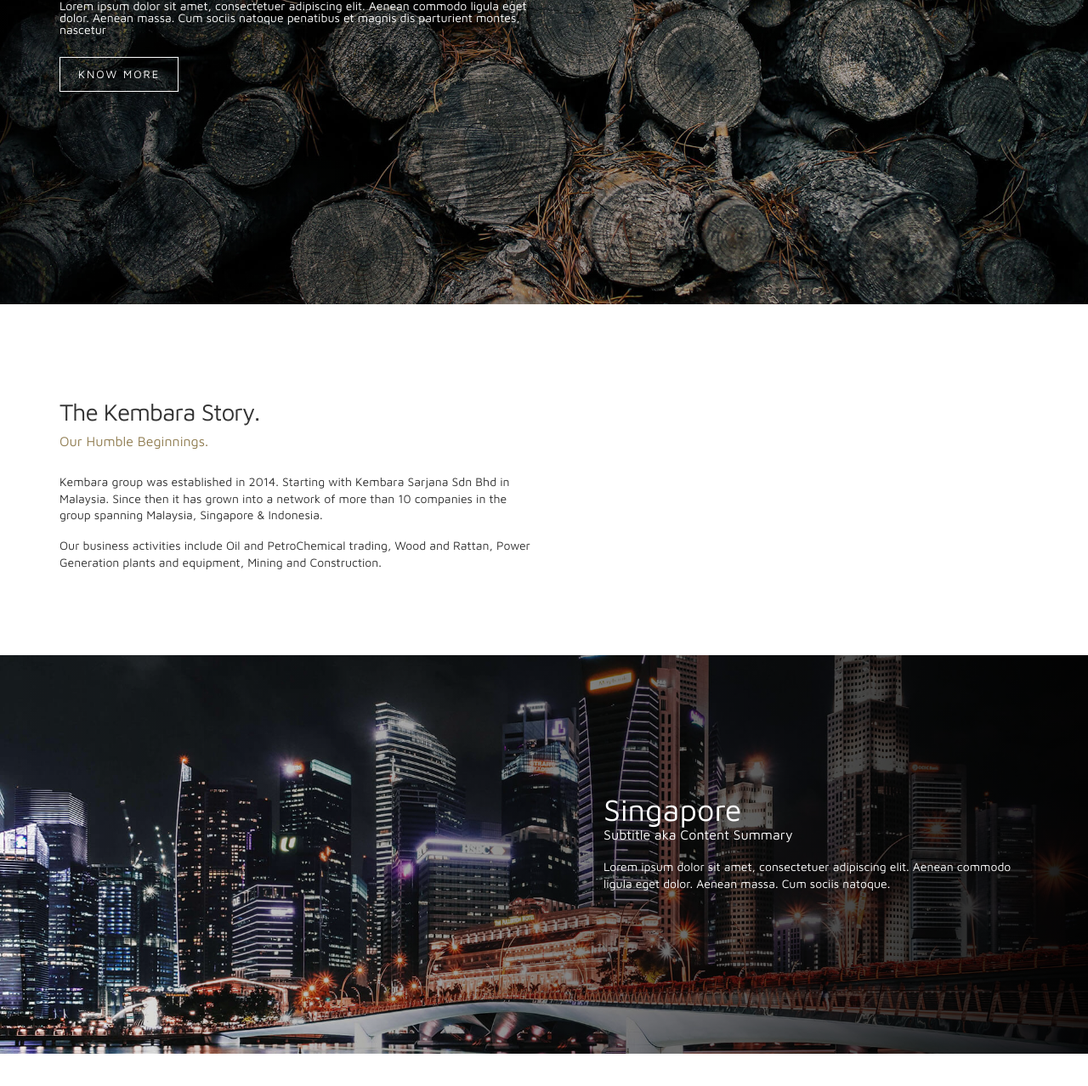
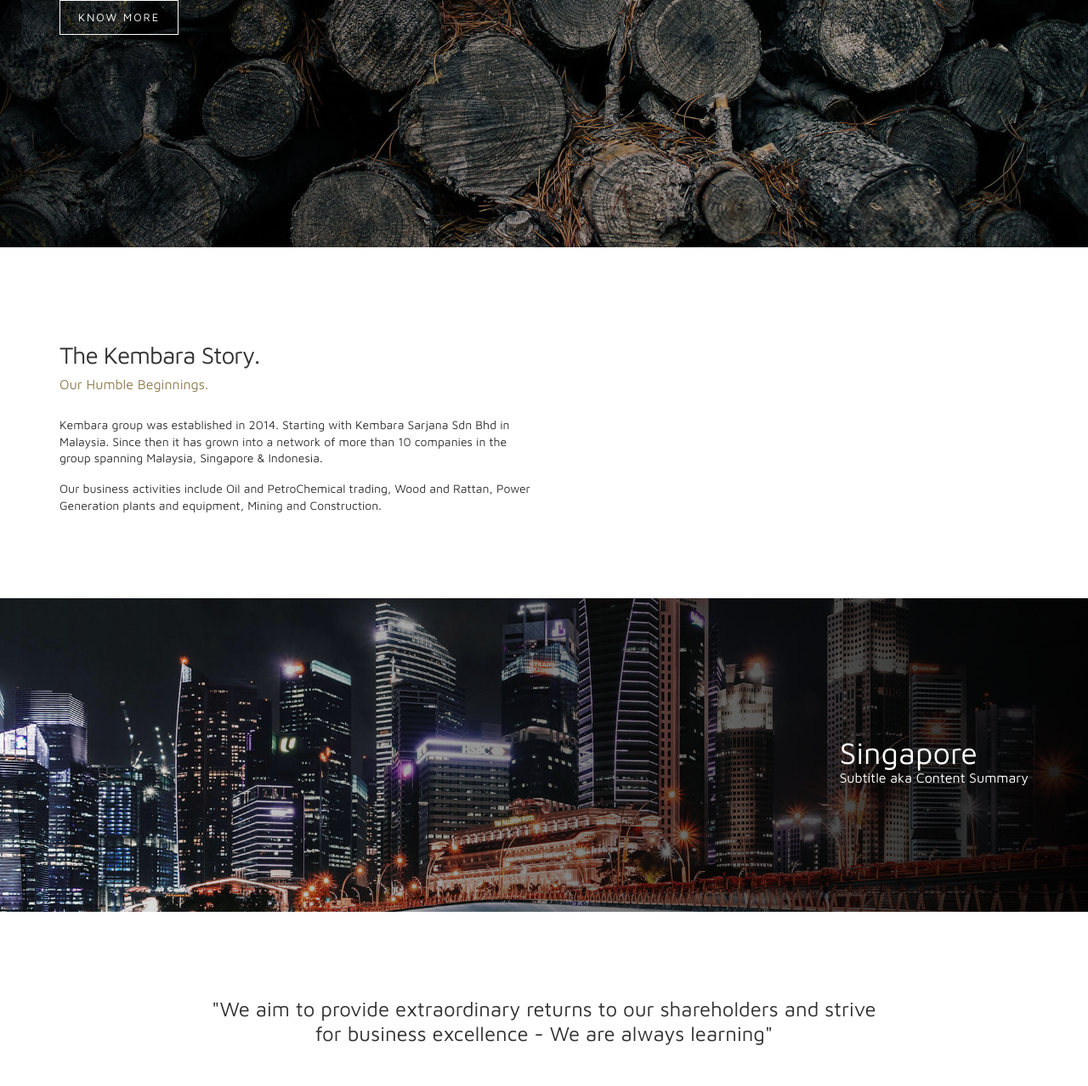
Before and after one commit to kembaraholdings/kembaraholdings.github.io, a plain HTML site: page index.html in a window 1280 px wide. Shown: the part 328-1606 px from the top of the page at 85% size. Drawn offline with Linux system fonts and the light colour scheme; a script that the page names is missing; files whose address does not match are found by name.

Commit message:
Update 1.1
Removed <p> from section breakers

```diff
--- a/index.html
+++ b/index.html
@@ -86,7 +86,6 @@
 <div class="col-md-6">
 <div class="hero-content">
 <h1 class="wow fadeInUp" data-wow-delay="0s">Building Tomorrow.<br class="visible-xs"> Thinking Today.</h1>
-<p class="wow fadeInUp" data-wow-delay="0.2s">Lorem ipsum dolor sit amet, consectetuer adipiscing elit. Aenean commodo ligula eget dolor. Aenean massa. Cum sociis natoque penatibus et magnis dis parturient montes, nascetur</p>
 <a class="btn btn-primary btn-action popup wow fadeInUp page-scroll" data-wow-delay="0.2s" href="#about">Know More</a>
 </div>
 </div>
@@ -119,7 +118,6 @@ Our business activities include Oil and PetroChemical trading, Wood and Rattan,
 <div class="highlight-inner-right">
 <h1 class="wow fadeInUp" data-wow-delay="0s">Singapore</h1>
 <h4 class="wow fadeInUp" data-wow-delay="0.2s">Subtitle aka Content Summary</h4>
-<p class="wow fadeInUp" data-wow-delay="0.2s">Lorem ipsum dolor sit amet, consectetuer adipiscing elit. Aenean commodo ligula eget dolor. Aenean massa. Cum sociis natoque.</p>
 </div>
 </div>
 </div>
@@ -145,7 +143,6 @@ Our business activities include Oil and PetroChemical trading, Wood and Rattan,
 <div class="highlight-inner-left">
 <h1 class="wow fadeInUp" data-wow-delay="0s">Malaysia</h1>
 <h4 class="wow fadeInUp" data-wow-delay="0.2s">Subtitle aka Content Summary</h4>
-<p class="wow fadeInUp" data-wow-delay="0.2s">Lorem ipsum dolor sit amet, consectetuer adipiscing elit. Aenean commodo ligula eget dolor. Aenean massa. Cum sociis natoque.</p>
 </div>
 </div>
 </div>
@@ -345,7 +342,6 @@ Our business activities include Oil and PetroChemical trading, Wood and Rattan,
 <div class="highlight-inner-left">
 <h1 class="wow fadeInUp" data-wow-delay="0s">Rattan</h1>
 <h4 class="wow fadeInUp" data-wow-delay="0.2s">Subtitle aka Content Summary</h4>
-<p class="wow fadeInUp" data-wow-delay="0.2s">Lorem ipsum dolor sit amet, consectetuer adipiscing elit. Aenean commodo ligula eget dolor. Aenean massa. Cum sociis natoque.</p>
 </div>
 </div>
 </div>
```
